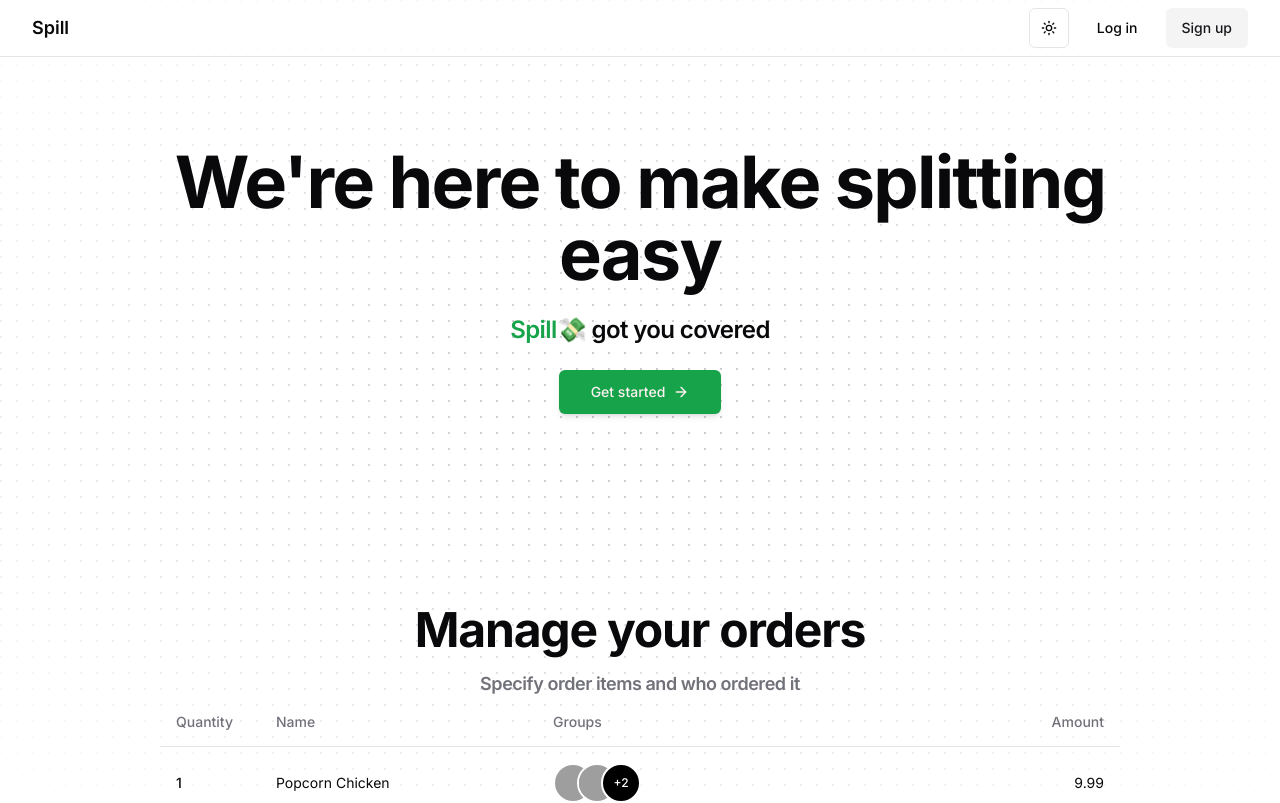
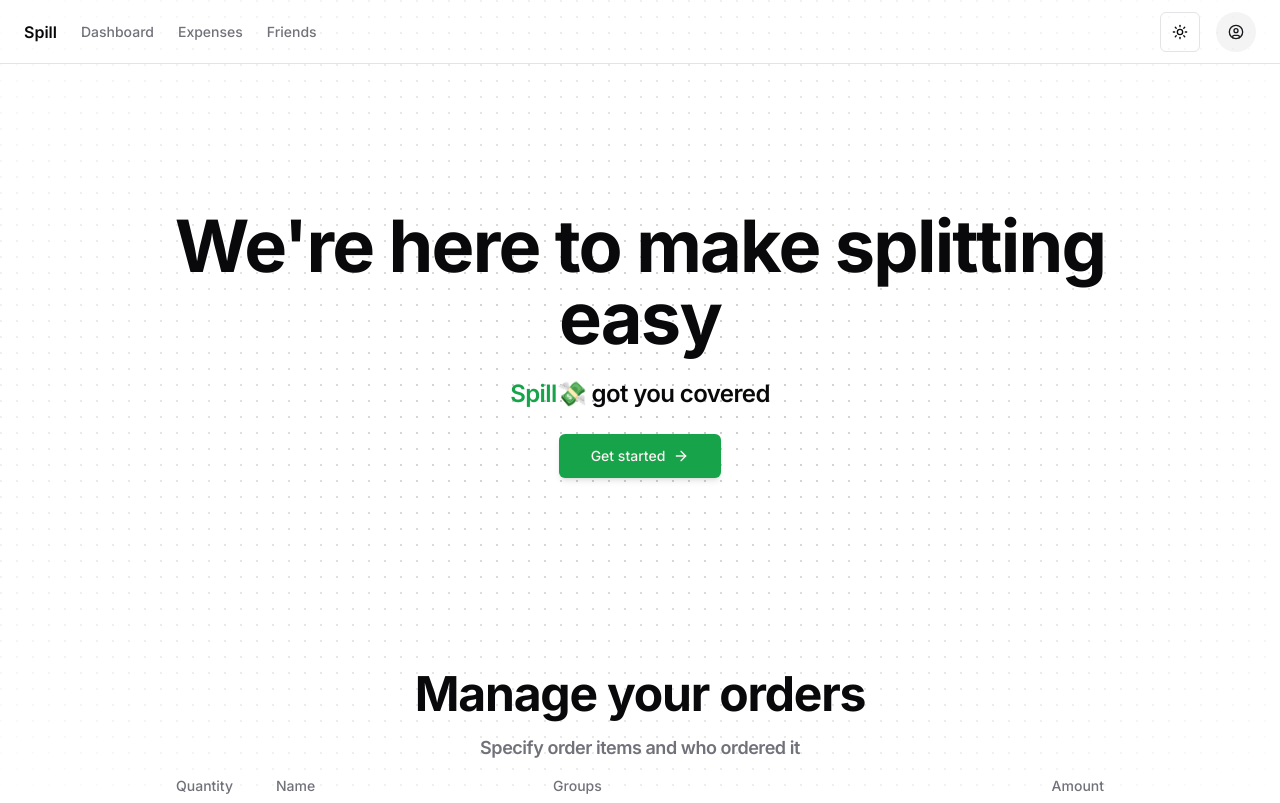
Before and after one commit to ChrisBryann/spill-web, a Next.js app: page / in a window 1280 px wide. Shown: the top 803 px of the page. Built offline with nearby package versions, Linux system fonts and the light colour scheme; grey boxes are pictures that could not be loaded.

Commit message:
added sticky footer, added main layout, and configued header links to be responsive

```diff
--- a/app/(main)/dashboard/page.tsx
+++ b/app/(main)/dashboard/page.tsx
@@ -7,7 +7,7 @@ import {
   Users,
 } from "lucide-react";
 
-import { Avatar, AvatarFallback, AvatarImage } from "@/components";
+import { Avatar, AvatarFallback, AvatarImage, TableFooter } from "@/components";
 import { Button } from "@/components";
 import {
   Card,
@@ -27,7 +27,6 @@ import {
 
 export default function Dashboard() {
   return (
-    <div className="flex min-h-screen max-w-7xl w-full mx-auto flex-col">
     <main className="flex flex-1 flex-col gap-4 p-4 md:gap-8 md:p-8">
       <div className="grid gap-4 md:grid-cols-2 md:gap-8 lg:grid-cols-4">
         <Card x-chunk="dashboard-01-chunk-0">
@@ -46,9 +45,7 @@ export default function Dashboard() {
         </Card>
         <Card x-chunk="dashboard-01-chunk-1">
           <CardHeader className="flex flex-row items-center justify-between space-y-0 pb-2">
-              <CardTitle className="text-sm font-medium">
-                Subscriptions
-              </CardTitle>
+            <CardTitle className="text-sm font-medium">Subscriptions</CardTitle>
             <Users className="text-muted-foreground size-4" />
           </CardHeader>
           <CardContent>
@@ -173,6 +170,12 @@ export default function Dashboard() {
                   <TableCell className="text-right">$212.32</TableCell>
                 </TableRow>
               </TableBody>
+              <TableFooter className="bg-card">
+                <TableRow>
+                  <TableCell>Total</TableCell>
+                  <TableCell className="text-right">$123234.22</TableCell>
+                </TableRow>
+              </TableFooter>
             </Table>
           </CardContent>
         </Card>
@@ -202,9 +205,7 @@ export default function Dashboard() {
                 <AvatarFallback>JL</AvatarFallback>
               </Avatar>
               <div className="grid gap-1">
-                  <p className="text-sm font-medium leading-none">
-                    Jackson Lee
-                  </p>
+                <p className="text-sm font-medium leading-none">Jackson Lee</p>
                 <p className="text-muted-foreground text-sm">
                   jackson.lee~email.com
                 </p>
@@ -232,12 +233,8 @@ export default function Dashboard() {
                 <AvatarFallback>WK</AvatarFallback>
               </Avatar>
               <div className="grid gap-1">
-                  <p className="text-sm font-medium leading-none">
-                    William Kim
-                  </p>
-                  <p className="text-muted-foreground text-sm">
-                    will~email.com
-                  </p>
+                <p className="text-sm font-medium leading-none">William Kim</p>
+                <p className="text-muted-foreground text-sm">will~email.com</p>
               </div>
               <div className="ml-auto font-medium">+$99.00</div>
             </div>
@@ -247,9 +244,7 @@ export default function Dashboard() {
                 <AvatarFallback>SD</AvatarFallback>
               </Avatar>
               <div className="grid gap-1">
-                  <p className="text-sm font-medium leading-none">
-                    Sofia Davis
-                  </p>
+                <p className="text-sm font-medium leading-none">Sofia Davis</p>
                 <p className="text-muted-foreground text-sm">
                   sofia.davis~email.com
                 </p>
@@ -260,6 +255,5 @@ export default function Dashboard() {
         </Card>
       </div>
     </main>
-    </div>
   );
 }
--- /dev/null
+++ b/app/(main)/expenses/page.tsx
@@ -0,0 +1,5 @@
+export default function Expenses() {
+  return <div className="max-w-7xl max-auto">
+
+  </div>;
+}
--- /dev/null
+++ b/app/(main)/layout.tsx
@@ -0,0 +1,7 @@
+export default function MainLayout({
+  children,
+}: {
+  children: React.ReactNode;
+}) {
+  return <div className="max-w-7xl mx-auto">{children}</div>;
+}
--- a/components/Header.tsx
+++ b/components/Header.tsx
@@ -14,36 +14,49 @@ import { Input } from "@/components";
 import { Sheet, SheetContent, SheetTrigger } from "@/components";
 import { Button, ModeToggle } from "@/components";
 
+type RouteType = {
+  href: string;
+  name: string;
+};
+
+const routes: RouteType[] = [
+  {
+    href: "/dashboard",
+    name: "Dashboard",
+  },
+  {
+    href: "/expenses",
+    name: "Expenses",
+  },
+  {
+    href: "/friends",
+    name: "Friends",
+  },
+];
+
 const Header = () => {
   const pathname: string = usePathname();
 
-  return pathname.includes("dashboard") ? (
+  return !!pathname ? (
     <header className="bg-background sticky top-0 flex h-16 items-center gap-4 border-b px-4 md:px-6">
       <nav className="hidden flex-col gap-6 text-lg font-medium md:flex md:flex-row md:items-center md:gap-5 md:text-sm lg:gap-6">
         <Link
-          href="#"
+          href="/"
           className="flex items-center gap-2 text-lg font-semibold md:text-base"
         >
           Spill
         </Link>
-        <Link
-          href="#"
-          className="text-foreground hover:text-foreground transition-colors"
-        >
-          Dashboard
-        </Link>
-        <Link
-          href="#"
-          className="text-muted-foreground hover:text-foreground transition-colors"
-        >
-          Expenses
-        </Link>
-        <Link
-          href="#"
-          className="text-muted-foreground hover:text-foreground transition-colors"
-        >
-          Friends
-        </Link>
+        {routes.map((route) => (
+          <Link
+            key={route.href}
+            href={route.href}
+            className={`text${
+              pathname !== route.href && "-muted"
+            }-foreground hover:text-foreground transition-colors`}
+          >
+            {route.name}
+          </Link>
+        ))}
       </nav>
       <Sheet>
         <SheetTrigger asChild>
@@ -55,26 +68,22 @@ const Header = () => {
         <SheetContent side="left">
           <nav className="grid gap-6 text-lg font-medium">
             <Link
-              href="#"
+              href="/"
               className="flex items-center gap-2 text-lg font-semibold"
             >
               Spill
             </Link>
-            <Link href="#" className="hover:text-foreground">
-              Dashboard
-            </Link>
-            <Link
-              href="#"
-              className="text-muted-foreground hover:text-foreground"
-            >
-              Expenses
-            </Link>
-            <Link
-              href="#"
-              className="text-muted-foreground hover:text-foreground"
-            >
-              Friends
-            </Link>
+            {routes.map((route) => (
+              <Link
+                key={route.href}
+                href={route.href}
+                className={`text${
+                  pathname !== route.href && "-muted"
+                }-foreground hover:text-foreground`}
+              >
+                {route.name}
+              </Link>
+            ))}
           </nav>
         </SheetContent>
       </Sheet>
--- a/components/ui/table.tsx
+++ b/components/ui/table.tsx
@@ -43,7 +43,7 @@ const TableFooter = React.forwardRef<
    <tfoot
       ref={ref}
       className={ny(
-         'bg-muted/50 border-t font-medium [&>tr]:last:border-b-0',
+         'bg-muted/50 border-t font-medium [&>tr]:last:border-b-0 sticky bottom-0',
          className,
       )}
       {...props}
```
Lines whose indentation alone changed are shown as unchanged.
